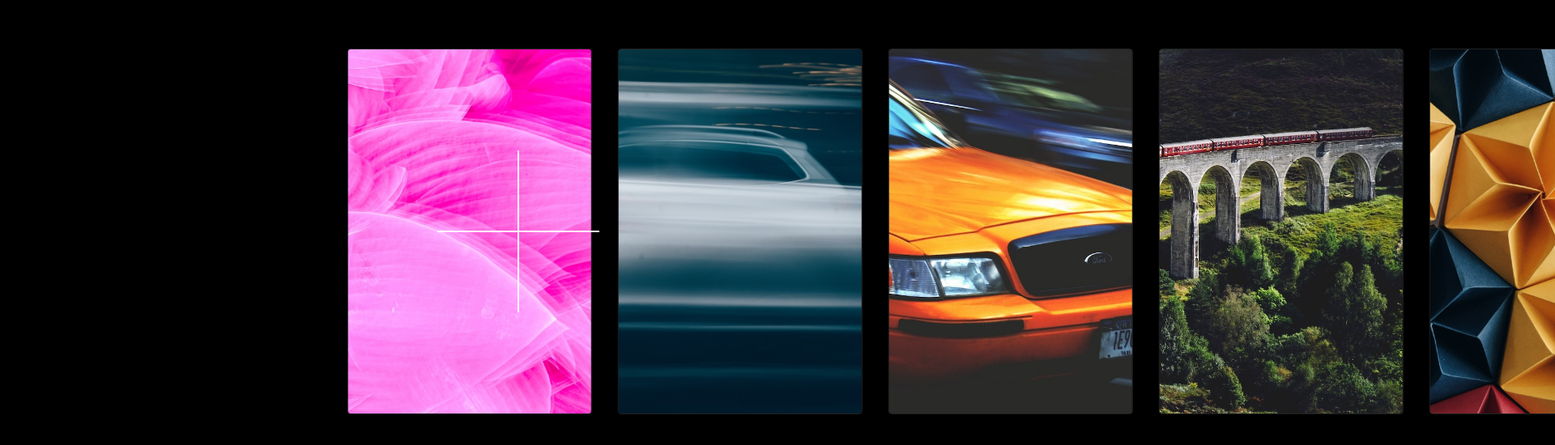
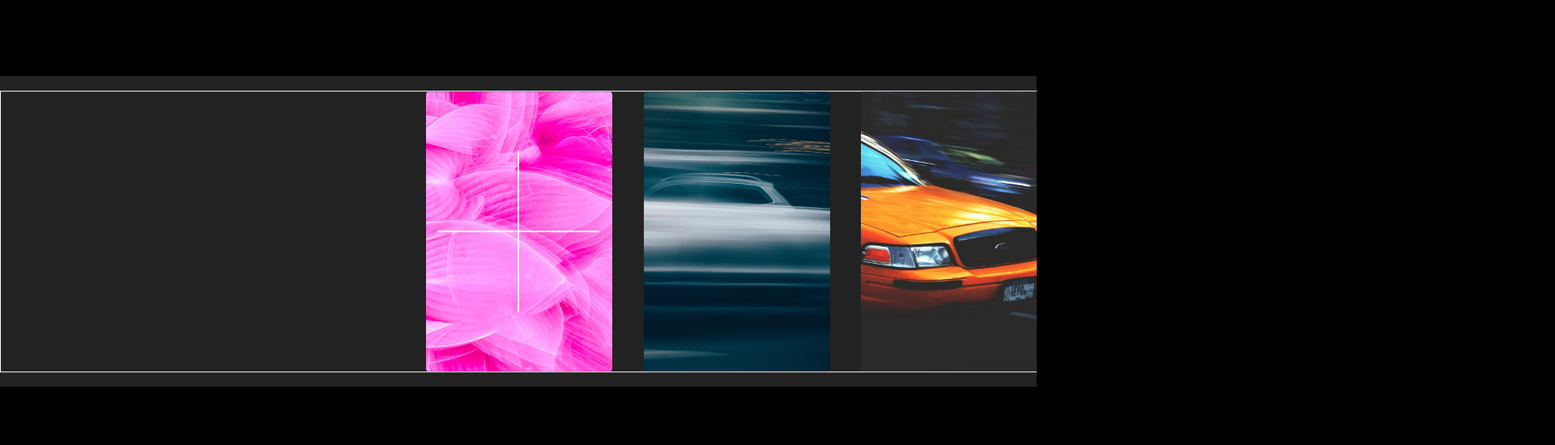
Before and after one commit to gvamsi1113/Smooth-Hori-Move, a plain HTML site: page index.html in a window 1280 px wide. Shown: the part 114-664 px from the top of the page at 81% size, 1920 px wide, since content can reach past the window. Drawn offline with Linux system fonts and the light colour scheme.

Commit message:
properified the existing and added a wrapper

```diff
--- a/index.html
+++ b/index.html
@@ -10,6 +10,7 @@
 </head>
 
 <body draggable="false">
+    <div class="trackwrapper">
         <div id="image-track" data-mouse-down-at="0" data-prev-percentage="0" draggable="false">
             <div class="card"><img class="image" src="img/img-1.jpg" alt="" draggable="false"></div>
             <div class="card"><img class="image" src="img/img-2.jpg" alt="" draggable="false"></div>
@@ -20,6 +21,7 @@
             <div class="card"><img class="image" src="img/img-7.jpg" alt="" draggable="false"></div>
             <div class="card"><img class="image" src="img/img-8.jpg" alt="" draggable="false"></div>
         </div>
+    </div>
     <!-- <div id="with-mouse"></div> -->
     <div class="center-plus" id="cp1"></div>
     <div class="center-plus" id="cp2"></div>
--- a/index.js
+++ b/index.js
@@ -19,10 +19,17 @@ window.onmousemove = e => {
 
     const mouseDelta = parseFloat(track.dataset.mouseDownAt) - e.clientX, maxDelta = window.innerWidth / 2;
 
-    const nextPercentage = Math.min(Math.max(parseFloat(track.dataset.prevPercentage) + mouseDelta / maxDelta * -100, -84), 0);
+
+
+    // const nextPercentage = Math.min(Math.max(parseFloat(track.dataset.prevPercentage) + mouseDelta / maxDelta * -100, -63), 0);
+
+    // const limitConst = 41+41+7*3+8*18 = 248;  track(paddingLeft + paddingRight) + (number of gaps * width of each gap) + (number of elements * width of each)
+    // So for maxDelta movement of mouse the track should move 248 and should not move more than that so limited to that amount.
+
+    const nextPercentage = Math.min(Math.max(parseFloat(track.dataset.prevPercentage) + mouseDelta / maxDelta * -100, -100+100/2.48), 0);
 
     track.animate({
-        transform: `translate(${nextPercentage - 8}%, -50%)`
+        transform: `translate(${nextPercentage}%, -50%)`
     }, { duration: 1500, fill: "forwards" });
 
     track.dataset.percentage = nextPercentage;
--- a/styles.css
+++ b/styles.css
@@ -8,21 +8,36 @@ body {
     overflow: hidden;
 }
 
+.trackwrapper {
+    height: 30vw;
+    /* padding: 2vh; */
+    width: 100%;
+    position: absolute;
+    top: 50%;
+    transform: translate(0%, -50%);
+    background-color: #222;
+    overflow-x: scroll;
+}
+
 #image-track {
+    padding-left: 41vw;
+    padding-right: 41vw;
+    height: auto;
     display: flex;
-    gap: 4vmin;
-    position: absolute;
-    left: 50%;
+    gap: 3vw;
+    position: inherit;
+    left: 0%;
     top: 50%;
-    transform: translate(-8%, -50%);
+    transform: translate(0%, -50%);
     user-select: none;
+    border: 1px solid white;
+    overflow: visible;
 }
 
 #image-track>.card {
-    width: 300px;
+    width: 18vw;
     aspect-ratio: 2/3;
     border-radius: 4px;
-    border: 1px solid #222;
     overflow: hidden;
 }
 
@@ -30,7 +45,7 @@ body {
     width: 100%;
     height: 100%;
     object-fit: cover;
-    scale: 1.4;
+    scale: 1;
     object-position: 100% bottom;
     -webkit-user-select: none;
     -khtml-user-select: none;
@@ -38,6 +53,8 @@ body {
     -o-user-select: none;
     user-select: none;
 }
+
+
 
 /*
 #with-mouse {
```
Lines whose indentation alone changed are shown as unchanged.
